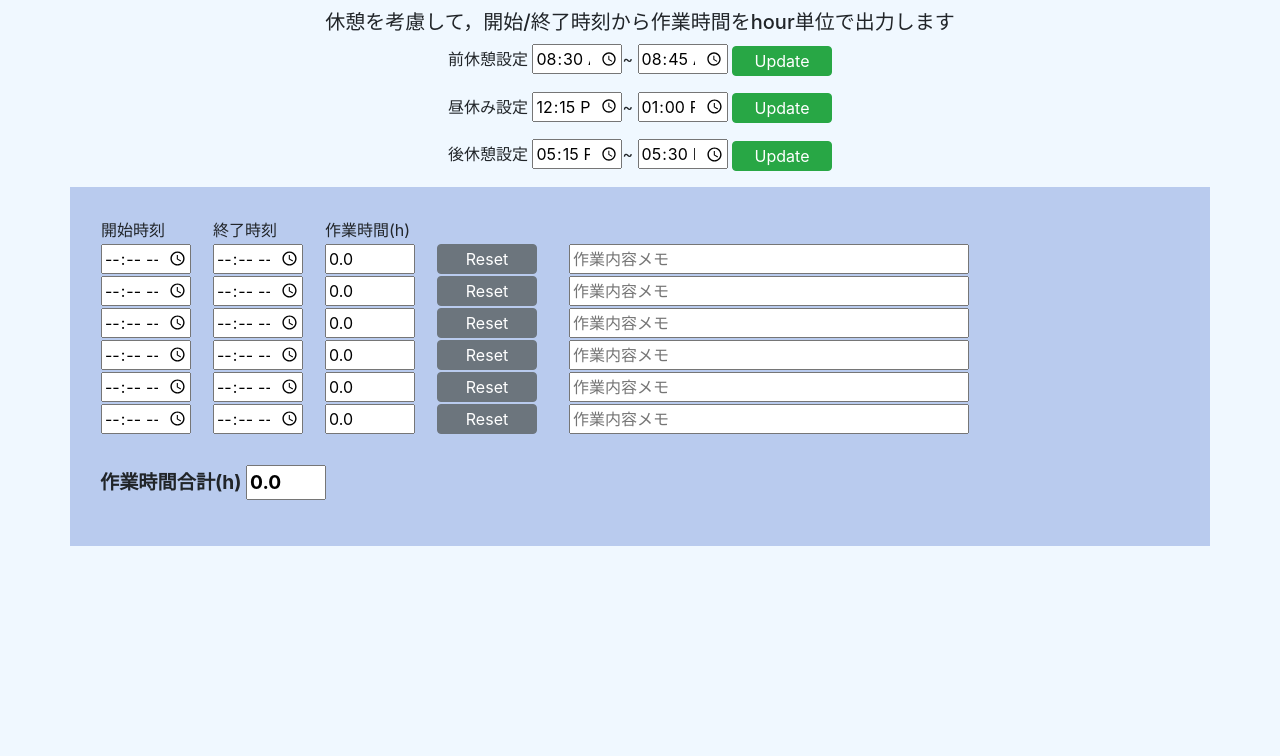
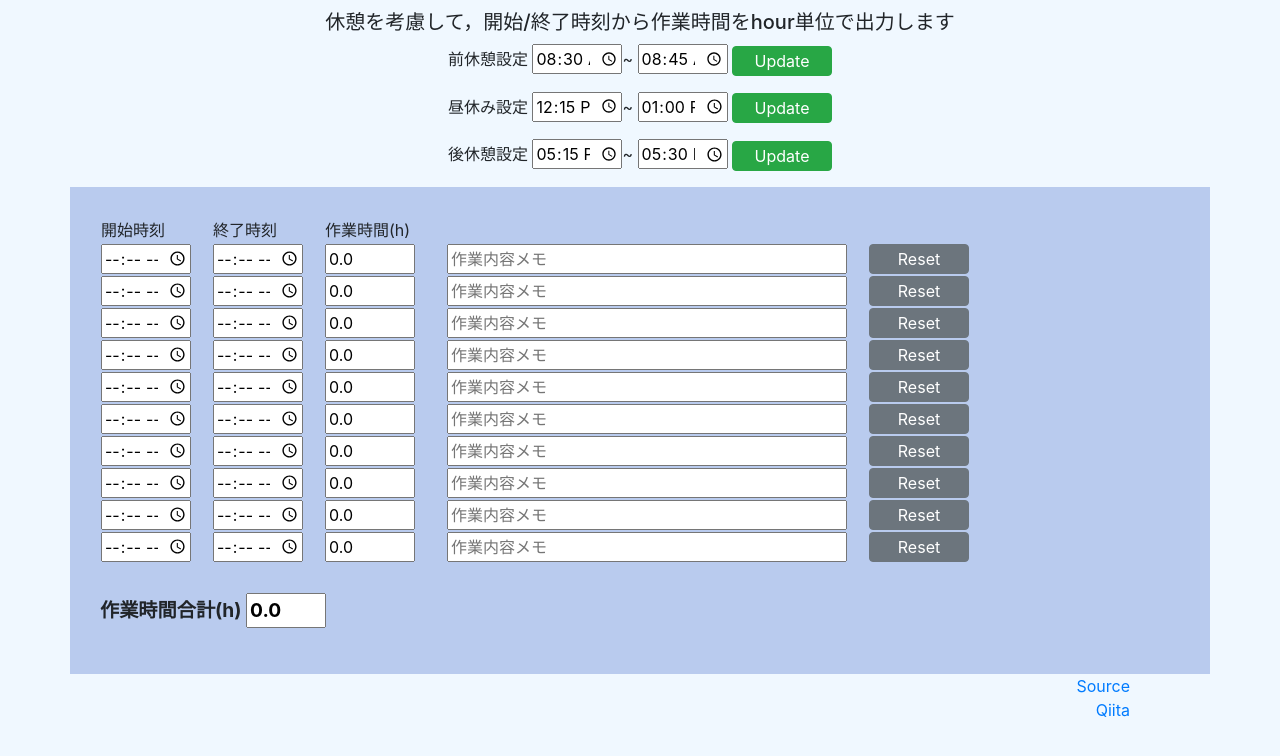
Before and after one commit to kosuke-kumapooh/timer, a plain HTML site: page docs/index.html in a window 1280 px wide. Drawn offline with nearby package versions, Linux system fonts and the light colour scheme.

Commit message:
add from row

```diff
--- a/docs/index.html
+++ b/docs/index.html
@@ -15,6 +15,8 @@
   <title>工数計算サイト</title>
   <link rel="stylesheet" href="https://stackpath.bootstrapcdn.com/bootstrap/4.5.1/css/bootstrap.min.css"
     integrity="sha384-VCmXjywReHh4PwowAiWNagnWcLhlEJLA5buUprzK8rxFgeH0kww/aWY76TfkUoSX" crossorigin="anonymous">
+  <script src="https://code.jquery.com/jquery-3.5.1.min.js"
+    integrity="sha256-9/aliU8dGd2tb6OSsuzixeV4y/faTqgFtohetphbbj0=" crossorigin="anonymous"></script>
   <link rel="stylesheet" href="./time.css">
   <script src="./time.js"></script>
 </head>
@@ -49,63 +51,82 @@
   <div class="container">
     <table>
       <tr>
-      <td><div class="start">開始時刻</div></td>
-      <td><div class="end">終了時刻</div></td>
-      <td><div class="result">作業時間(h)</div></td>
-      <td></td>
-      <td></td>
+        <td>
+          <div class="start">開始時刻</div>
+        </td>
+        <td>
+          <div class="end">終了時刻</div>
+        </td>
+        <td>
+          <div class="result">作業時間(h)</div>
+        </td>
       </tr>
-        <tr>
+      <tr name="timeForm">
         <form name="timerForm1">
-            <td><div class="start">
+          <td>
+            <div class="start">
               <input type="time" name="in1" onchange="calcTime(timerForm1)">
-            </div></td>
-            <td><div class="end">
+            </div>
+          </td>
+          <td>
+            <div class="end">
               <input type="time" name="in2" onchange="calcTime(timerForm1)">
-            </div></td>
-            <!-- <button type="button" class="btn btn-primary" onclick="calcTime(timerForm1)">作業時間計算</button> -->
+            </div>
+          </td>
           <td><input type="text" class="result" name="result" value="0.0" readonly></td>
+          <td><input type="text" class="memo" placeholder="作業内容メモ"></td>
           <td><button type="reset" class="btn btn-secondary" onclick="clearNumber(timerForm1)">Reset</button></td>
-          <td><input type="text" class="memo" placeholder="作業内容メモ"></td>
         </form>
       </tr>
       <tr>
         <form name="timerForm2">
-            <td><div class="start">
+          <td>
+            <div class="start">
               <input type="time" name="in1" onchange="calcTime(timerForm2)">
-            </div></td>
-            <td><div class="end">
+            </div>
+          </td>
+          <td>
+            <div class="end">
               <input type="time" name="in2" onchange="calcTime(timerForm2)">
-            </div></td>
+            </div>
+          </td>
           <td><input type="text" class="result" name="result" value="0.0" readonly></td>
+          <td><input type="text" class="memo" placeholder="作業内容メモ"></td>
           <td><button type="reset" class="btn btn-secondary" onclick="clearNumber(timerForm2)">Reset</button></td>
-          <td><input type="text" class="memo" placeholder="作業内容メモ"></td>
         </form>
       </tr>
       <tr>
         <form name="timerForm3">
-            <td><div class="start">
+          <td>
+            <div class="start">
               <input type="time" name="in1" onchange="calcTime(timerForm3)">
-            </div></td>
-            <td><div class="end">
+            </div>
+          </td>
+          <td>
+            <div class="end">
               <input type="time" name="in2" onchange="calcTime(timerForm3)">
-            </div></td>
+            </div>
+          </td>
           <td><input type="text" class="result" name="result" value="0.0" readonly></td>
+          <td><input type="text" class="memo" placeholder="作業内容メモ"></td>
           <td><button type="reset" class="btn btn-secondary" onclick="clearNumber(timerForm3)">Reset</button></td>
-          <td><input type="text" class="memo" placeholder="作業内容メモ"></td>
         </form>
       </tr>
       <tr>
         <form name="timerForm4">
-            <td><div class="start">
+          <td>
+            <div class="start">
               <input type="time" name="in1" onchange="calcTime(timerForm4)">
-            </div></td>
-            <td><div class="end">
+            </div>
+          </td>
+          <td>
+            <div class="end">
               <input type="time" name="in2" onchange="calcTime(timerForm4)">
-            </div></td>
+            </div>
+          </td>
           <td><input type="text" class="result" name="result" value="0.0" readonly></td>
+          <td><input type="text" class="memo" placeholder="作業内容メモ"></td>
           <td><button type="reset" class="btn btn-secondary" onclick="clearNumber(timerForm4)">Reset</button></td>
-            <td><input type="text" class="memo" placeholder="作業内容メモ"></td>
         </form>
       </tr>
       <tr>
@@ -121,8 +142,8 @@
             </div>
           </td>
           <td><input type="text" class="result" name="result" value="0.0" readonly></td>
+          <td><input type="text" class="memo" placeholder="作業内容メモ"></td>
           <td><button type="reset" class="btn btn-secondary" onclick="clearNumber(timerForm5)">Reset</button></td>
-            <td><input type="text" class="memo" placeholder="作業内容メモ"></td>
         </form>
       </tr>
       <tr>
@@ -138,8 +159,76 @@
             </div>
           </td>
           <td><input type="text" class="result" name="result" value="0.0" readonly></td>
+          <td><input type="text" class="memo" placeholder="作業内容メモ"></td>
           <td><button type="reset" class="btn btn-secondary" onclick="clearNumber(timerForm6)">Reset</button></td>
+        </form>
+      </tr>
+      <tr>
+        <form name="timerForm7">
+          <td>
+            <div class="start">
+              <input type="time" name="in1" onchange="calcTime(timerForm7)">
+            </div>
+          </td>
+          <td>
+            <div class="end">
+              <input type="time" name="in2" onchange="calcTime(timerForm7)">
+            </div>
+          </td>
+          <td><input type="text" class="result" name="result" value="0.0" readonly></td>
           <td><input type="text" class="memo" placeholder="作業内容メモ"></td>
+          <td><button type="reset" class="btn btn-secondary" onclick="clearNumber(timerForm7)">Reset</button></td>
+        </form>
+      </tr>
+      <tr>
+        <form name="timerForm8">
+          <td>
+            <div class="start">
+              <input type="time" name="in1" onchange="calcTime(timerForm8)">
+            </div>
+          </td>
+          <td>
+            <div class="end">
+              <input type="time" name="in2" onchange="calcTime(timerForm8)">
+            </div>
+          </td>
+          <td><input type="text" class="result" name="result" value="0.0" readonly></td>
+          <td><input type="text" class="memo" placeholder="作業内容メモ"></td>
+          <td><button type="reset" class="btn btn-secondary" onclick="clearNumber(timerForm7)">Reset</button></td>
+        </form>
+      </tr>
+      <tr>
+        <form name="timerForm9">
+          <td>
+            <div class="start">
+              <input type="time" name="in1" onchange="calcTime(timerForm9)">
+            </div>
+          </td>
+          <td>
+            <div class="end">
+              <input type="time" name="in2" onchange="calcTime(timerForm9)">
+            </div>
+          </td>
+          <td><input type="text" class="result" name="result" value="0.0" readonly></td>
+          <td><input type="text" class="memo" placeholder="作業内容メモ"></td>
+          <td><button type="reset" class="btn btn-secondary" onclick="clearNumber(timerForm7)">Reset</button></td>
+        </form>
+      </tr>
+      <tr>
+        <form name="timerForm10">
+          <td>
+            <div class="start">
+              <input type="time" name="in1" onchange="calcTime(timerForm10)">
+            </div>
+          </td>
+          <td>
+            <div class="end">
+              <input type="time" name="in2" onchange="calcTime(timerForm10)">
+            </div>
+          </td>
+          <td><input type="text" class="result" name="result" value="0.0" readonly></td>
+          <td><input type="text" class="memo" placeholder="作業内容メモ"></td>
+          <td><button type="reset" class="btn btn-secondary" onclick="clearNumber(timerForm7)">Reset</button></td>
         </form>
       </tr>
     </table>
@@ -150,5 +239,17 @@
       </p>
     </form>
   </div>
+
+  <!-- <div class="container">
+    <div class="row">
+    </div>
+  </div>
+  <script src="./form.js"></script> -->
+
+  <div class="copyright">
+    <a href="https://github.com/kosuke-kumapooh/timer/">Source</a><br>
+    <a href="https://qiita.com/kumamupooh/items/f5981900bb0a3e11f3d2">Qiita</a>
+  </div>
 </body>
+
 </html>
--- a/docs/time.css
+++ b/docs/time.css
@@ -1,11 +1,6 @@
 body {
   background-color: aliceblue;
 }
-
-/* h4 {
-  margin: 10px;
-  text-align: center;
-} */
 
 h5 {
   margin: 10px;
@@ -69,3 +64,8 @@ h5 {
   width: 80px !important;
   font-weight: bold;
 }
+
+.copyright {
+  text-align: right;
+  margin-right: 150px;
+}
--- a/docs/time.js
+++ b/docs/time.js
@@ -68,5 +68,9 @@ function calcSum() {
     eval(timerForm3.result.value) +
     eval(timerForm4.result.value) +
     eval(timerForm5.result.value) +
-    eval(timerForm6.result.value);
+    eval(timerForm6.result.value) +
+    eval(timerForm7.result.value) +
+    eval(timerForm8.result.value) +
+    eval(timerForm9.result.value) +
+    eval(timerForm10.result.value);
 }
```
Lines whose indentation alone changed are shown as unchanged.
